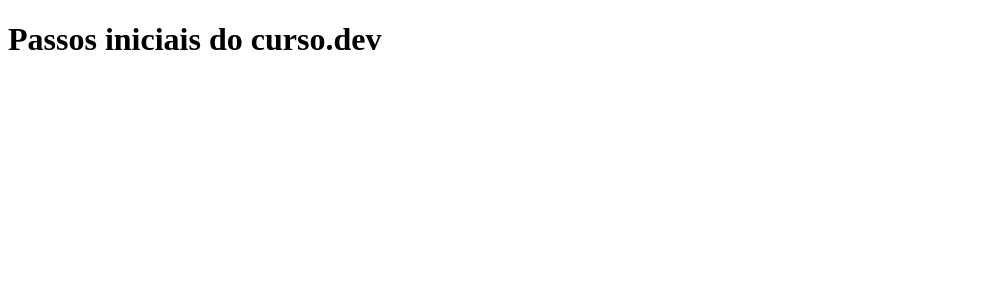
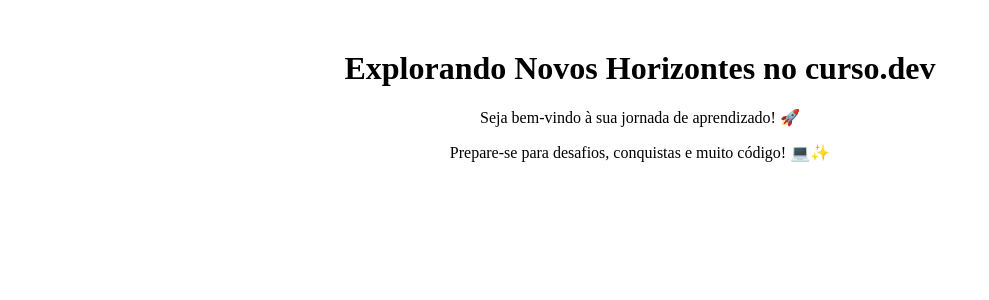
Before and after one commit to ayrtoncsilva/tabnews, a Next.js app: page / in a window 1280 px wide. Shown: the top 300 px of the page, without its empty margins (0-989 px from the left). Built offline with nearby package versions, Linux system fonts and the light colour scheme.

Commit message:
modificando a frase

```diff
--- a/pages/index.js
+++ b/pages/index.js
@@ -1,5 +1,11 @@
-function Home () {
-    return <h1>Passos iniciais do curso.dev</h1>
+function Home() {
+    return (
+        <div style={{ textAlign: 'center', marginTop: '50px' }}>
+            <h1>Explorando Novos Horizontes no curso.dev</h1>
+            <p>Seja bem-vindo à sua jornada de aprendizado! 🚀</p>
+            <p>Prepare-se para desafios, conquistas e muito código! 💻✨</p>
+        </div>
+    );
 }
 
 export default Home;
```
